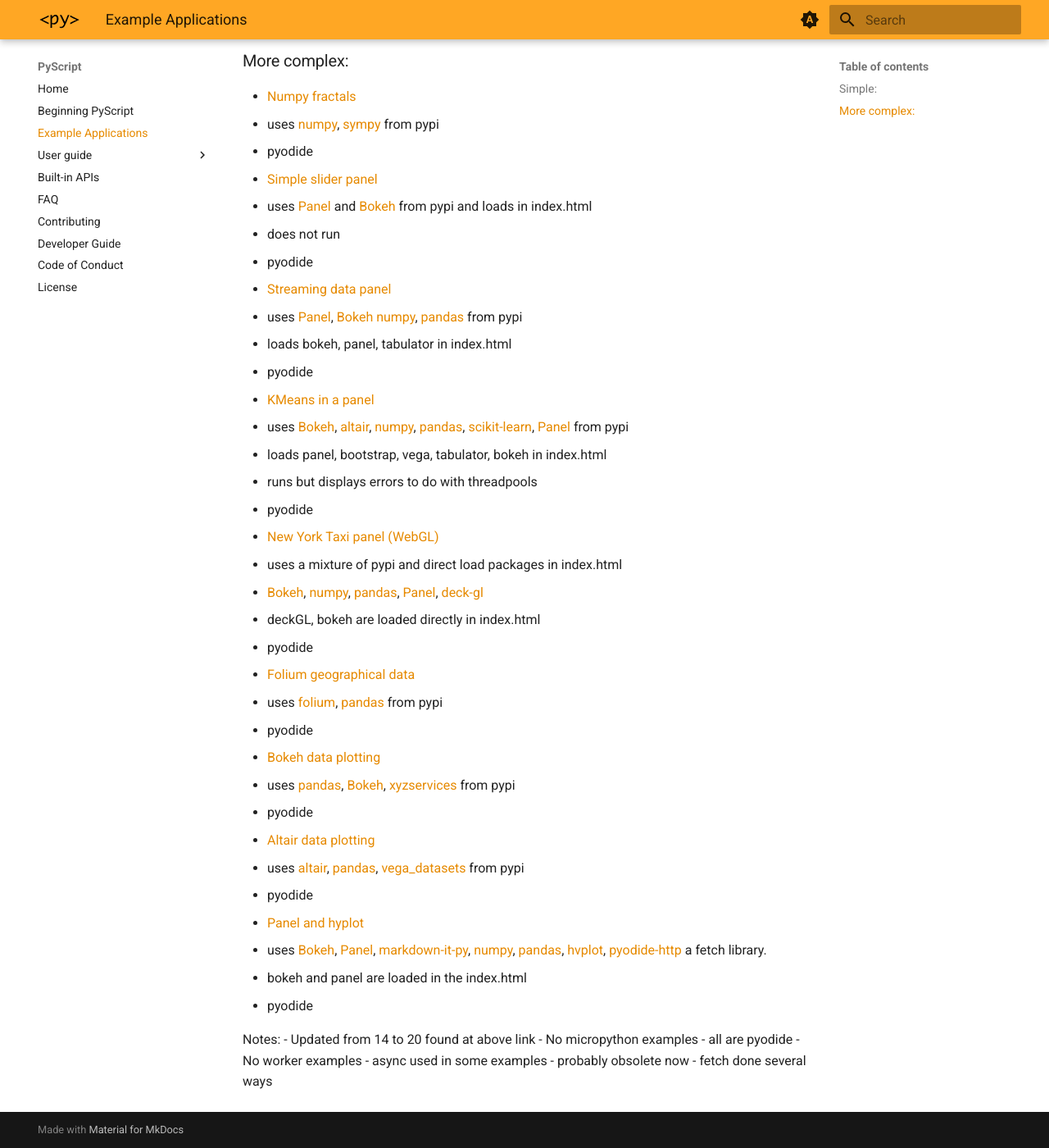
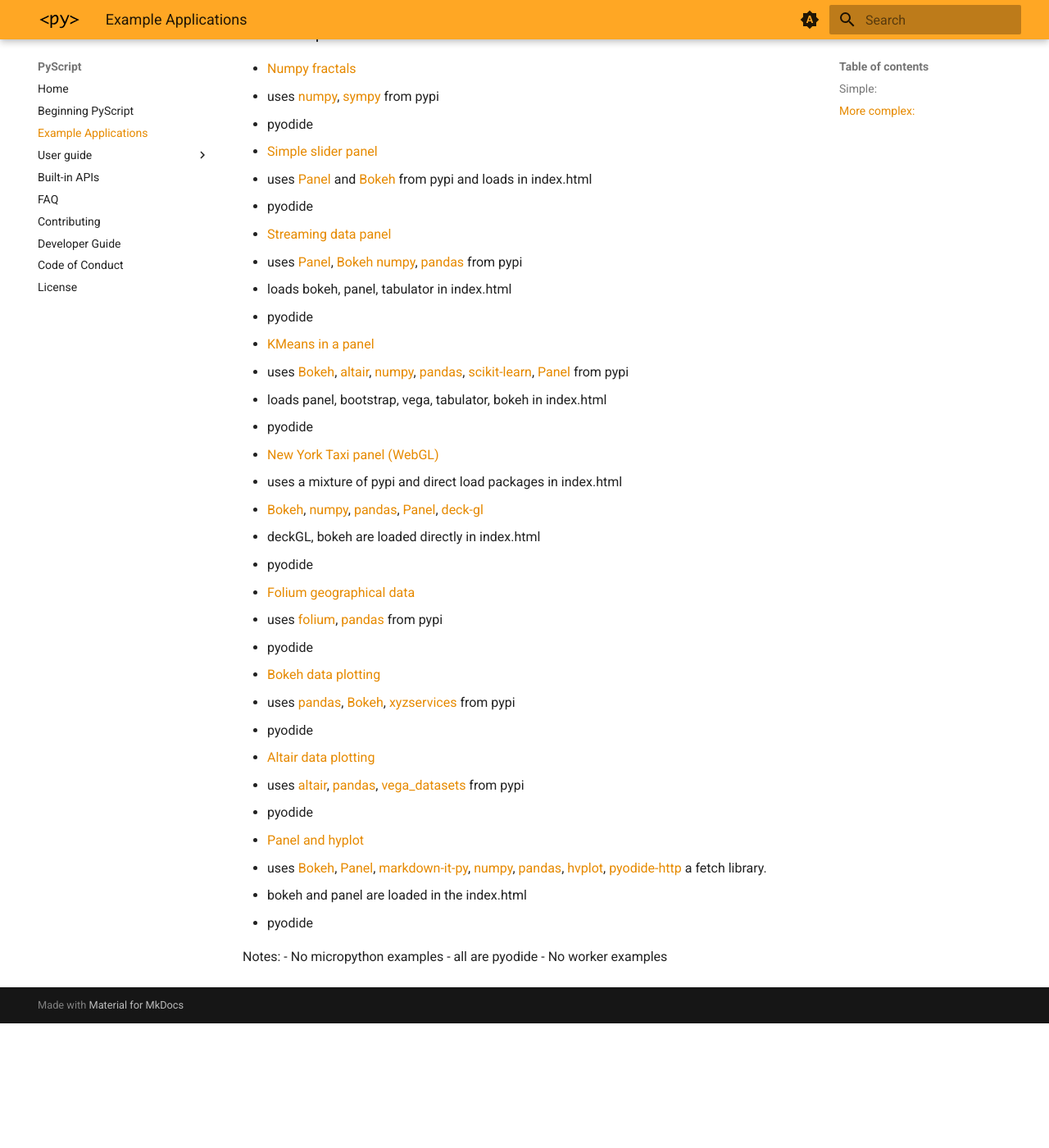
Before and after one commit to pyscript/docs, an MkDocs documentation site: the page built from docs/examples.md, in a window 1280 px wide and 1400 px high, scrolled down 1424 px. Shown: the whole window at 82% size. Built offline with MkDocs 1.6.1 and Material for MkDocs 9.7.7, drawn with Linux system fonts in a browser that asks for light colours; the version menu is left out; after the commit the page ends 2672 px from its top, so only the background shows below that; some of the changed text lies outside the part shown.

Commit message:
updated text after fixes made to examples

```diff
--- a/docs/examples.md
+++ b/docs/examples.md
@@ -10,13 +10,12 @@ The examples are (links take you to the code):
 * [Hello world](https://pyscript.com/@examples/hello-world/latest)
   * uses included datetime module. No additional packages.
 * [WebGL Icosahedron](https://pyscript.com/@examples/webgl-icosahedron/latest)
-  * uses very old version of [three.js](https://threejs.org/) directly imported in index.html. (not as a module in toml)
+  * uses [three.js](https://threejs.org/) imported as a module in toml)
 * [Pandas dataframe fun](https://pyscript.com/@examples/pandas/latest)
   * uses [pandas](https://pandas.pydata.org/) from pypi
   * pyodide
 * [Matplotlib example](https://pyscript.com/@examples/matplotlib/latest)
   * uses [matplotlib](https://matplotlib.org/)
-  * not clear how numpy is being loaded as it is not referenced.
   * pyodide
 * [Todo](https://pyscript.com/@examples/todo-app/latest)
   * uses pyweb. No additional packages.
@@ -48,7 +47,6 @@ The examples are (links take you to the code):
   * pyodide
 * [Simple slider panel](https://pyscript.com/@examples/simple-panel/latest)
   * uses [Panel](https://panel.holoviz.org/) and [Bokeh](https://bokeh.org/) from pypi and loads in index.html
-  * does not run
   * pyodide
 * [Streaming data panel](https://pyscript.com/@examples/streaming-in-panel/latest)
   * uses  [Panel](https://panel.holoviz.org/), [Bokeh](https://bokeh.org/)  [numpy](https://numpy.org/), [pandas](https://pandas.pydata.org/) from pypi
@@ -57,7 +55,6 @@ The examples are (links take you to the code):
 * [KMeans in a panel](https://pyscript.com/@examples/kmeans-in-panel/latest)
   * uses [Bokeh](https://bokeh.org/), [altair](https://altair-viz.github.io/), [numpy](https://numpy.org/), [pandas](https://pandas.pydata.org/), [scikit-learn](https://scikit-learn.org/stable/), [Panel](https://panel.holoviz.org/) from pypi
   * loads panel, bootstrap, vega, tabulator, bokeh in index.html
-  * runs but displays errors to do with threadpools
   * pyodide
 * [New York Taxi panel (WebGL)](https://pyscript.com/@examples/nyc-taxi-panel-deckgl/latest)
   * uses a mixture of pypi and direct load packages in index.html
@@ -79,8 +76,5 @@ The examples are (links take you to the code):
   * pyodide
 
 Notes:
- - Updated from 14 to 20 found at above link
  - No micropython examples - all are pyodide
  - No worker examples
- - async used in some examples - probably obsolete now
- - fetch done several ways
```
Also changed, not shown: other parts of docs/examples.md (+1 -1 lines).
